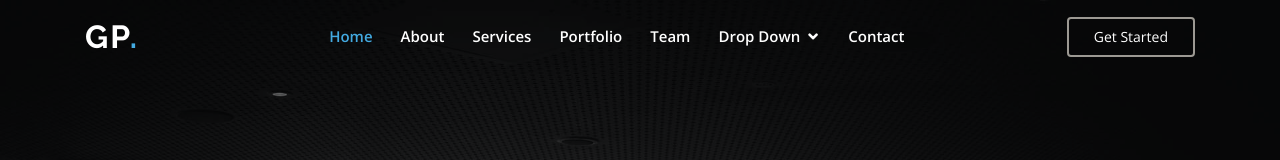
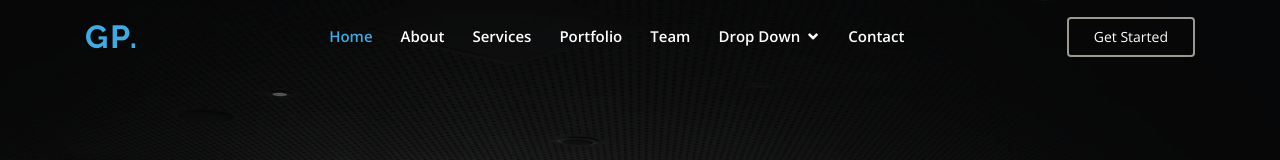
Before and after one commit to shirak96/Patternme, a plain HTML site: page index.html in a window 1280 px wide. In both pictures the pointer is over the link 111 px from the left and 36 px from the top of the page. Shown: the top 160 px of the page. Drawn offline with nearby package versions, Linux system fonts and the light colour scheme.

Commit message:
changes to the color

```diff
--- a/assets/css/style.css
+++ b/assets/css/style.css
@@ -1,9 +1,3 @@
-/**
-* Template Name: Gp - v2.1.0
-* Template URL: https://bootstrapmade.com/gp-free-multipurpose-html-bootstrap-template/
-* Author: BootstrapMade.com
-* License: https://bootstrapmade.com/license/
-*/
 
 /*--------------------------------------------------------------
 # General
@@ -18,7 +12,7 @@ a {
 }
 
 a:hover {
-  color: #43aae1;
+  color: #43aae1 !important;
   text-decoration: none;
 }
 
```
